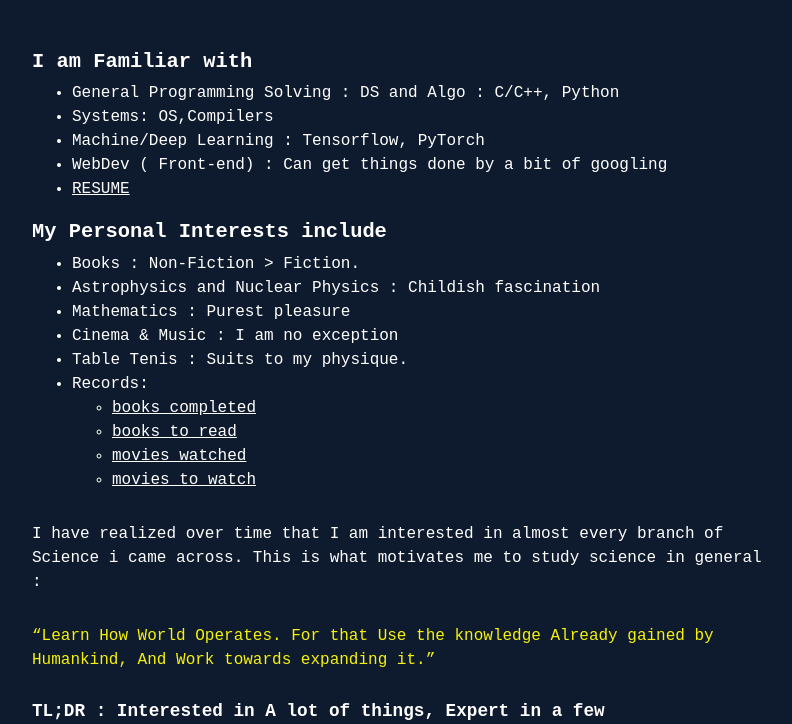
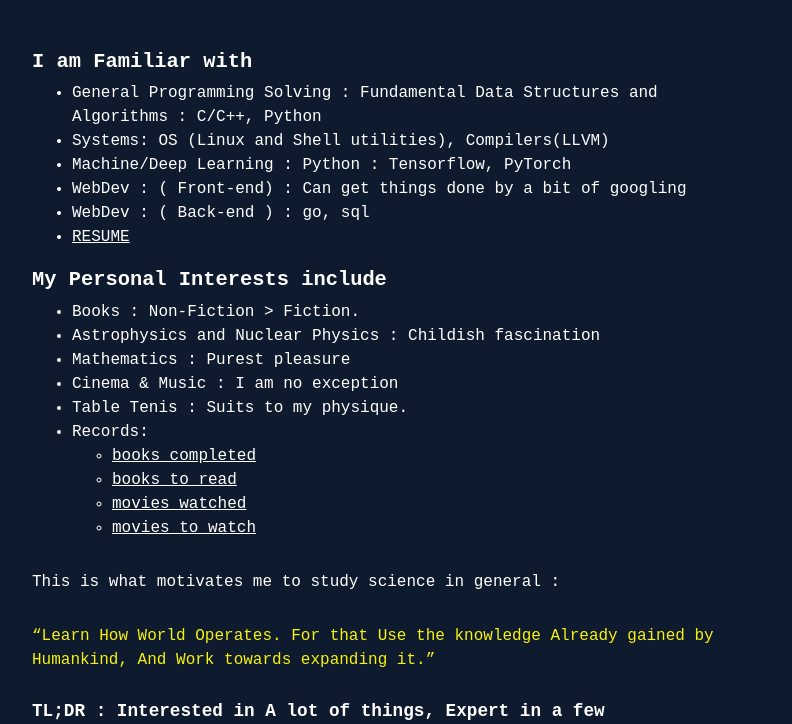
Before and after one commit to mabhay3420/mabhay3420.github.io, a Jekyll site: the page built from aboutme.md, in a window 1280 px wide and 900 px high, scrolled down 373 px, cut to the strip 176-900 px from the top of the window. Shown: the whole strip, without its empty margins (243-1035 px from the left). Built offline with Jekyll 4.4.1, drawn with Linux system fonts in a browser that asks for light colours; nearby versions of some CDN libraries.

Commit message:
add few lines and minor update in bio

```diff
--- a/aboutme.md
+++ b/aboutme.md
@@ -5,12 +5,14 @@
 cover-img: "https://source.unsplash.com/collection/4390214/1920x1080"
 usemathjax: true
 ---
+
 ### I am Familiar with
 
-- General Programming Solving : DS and Algo : C/C++, Python
-- Systems: OS,Compilers
-- Machine/Deep Learning : Tensorflow, PyTorch
-- WebDev ( Front-end) : Can get things done by a bit of googling
+- General Programming Solving : Fundamental Data Structures and Algorithms : C/C++, Python
+- Systems: OS (Linux and Shell utilities), Compilers(LLVM)
+- Machine/Deep Learning : Python : Tensorflow, PyTorch
+- WebDev : ( Front-end) : Can get things done by a bit of googling
+- WebDev : ( Back-end ) : go, sql
 - <a href="../PDF/190017_AbhayMishra_resume.pdf" target="_blank">RESUME</a>
 
 ### My Personal Interests include
@@ -26,8 +28,9 @@
   - <a href="../PDF/movies_by_stars.pdf" target="_blank">movies watched</a>
   - <a href="../PDF/movies_to_watch.pdf" target="_blank">movies to watch</a>
 
-I have realized over time that I am interested in almost every branch of Science i came across.
+
 This is what motivates me to study science in general :
+
 > "Learn How World Operates. For that Use the knowledge Already gained by Humankind, And Work towards expanding it."
 
 #### TL;DR : Interested in A lot of things, Expert in a few
```
Also changed, not shown: _posts/2021-11-10-Anokhi-Manyatayien.md (+10 -3 lines), 1 other file.
